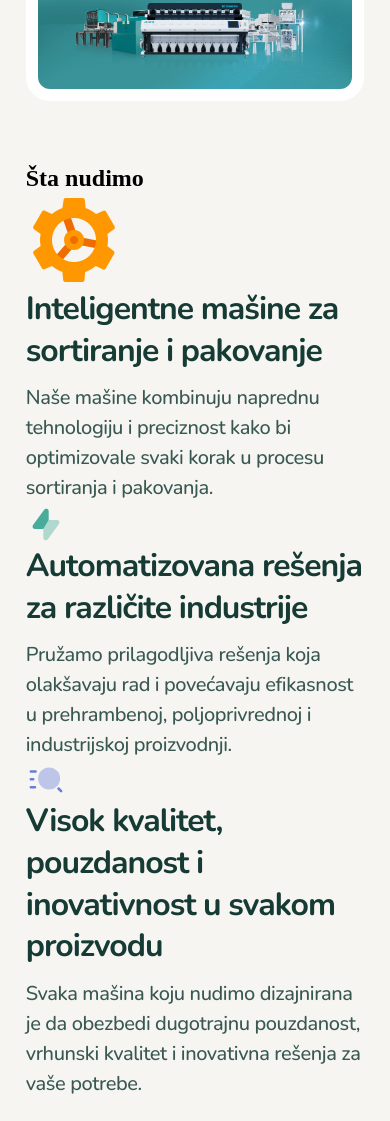
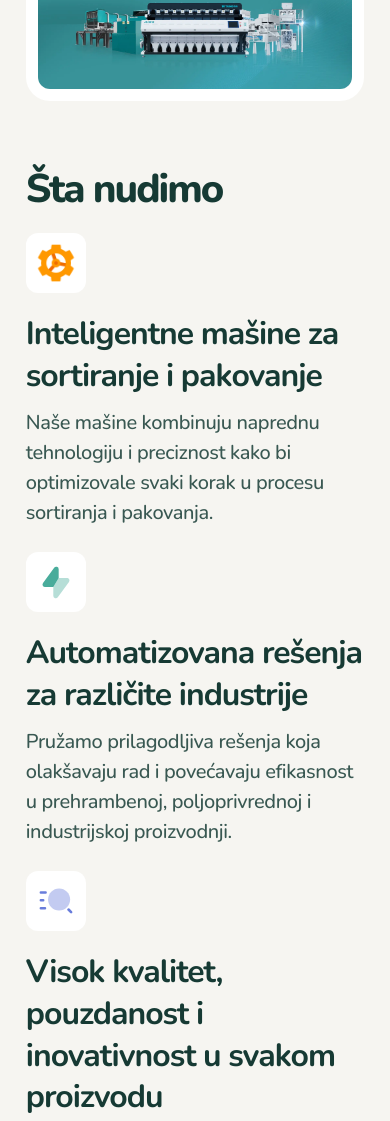
Before and after one commit to Darko96/plantSelect, a plain HTML site: page index.html in a window 390 px wide. Shown: the part 648-1769 px from the top of the page. Drawn offline with Linux system fonts and the light colour scheme.

Commit message:
change 3

```diff
--- a/index.html
+++ b/index.html
@@ -76,13 +76,14 @@
       </section>
 
       <section class="feature container">
-        <h2 class="feature__heading">Šta nudimo</h2>
+        <h2 class="real-life__heading">Šta nudimo</h2>
         <div class="feature__grid">
           <div class="feature__item">
             <div class="feature__img-box">
               <img
                 src="assets/images/masine-icon.png"
-                alt="Whole food recipes icon"
+                alt="Inteligentne mašine za sortiranje i pakovanje"
+                style="max-width: 42px"
               />
             </div>
             <div class="feature__text-box text-box">
--- a/style/style.css
+++ b/style/style.css
@@ -522,6 +522,73 @@ button {
 }
 
 /*******************\
+    Feature
+\*******************/
+.feature {
+  padding-bottom: 6rem;
+  border-bottom: 1px solid #d0dcd9;
+}
+@media (max-width: 450px) {
+  .feature {
+    padding-bottom: 0;
+    border-bottom: none;
+  }
+}
+.feature__heading {
+  text-align: center;
+  font-family: "Nunito", sans-serif;
+  font-weight: 800;
+  font-size: 3rem;
+  line-height: 120%;
+  letter-spacing: -2px;
+  color: #163a34;
+  margin-bottom: 3rem;
+}
+@media (max-width: 850px) {
+  .feature__heading {
+    text-align: left;
+  }
+}
+
+@media (max-width: 450px) {
+  .feature__heading {
+    font-family: "Nunito", sans-serif;
+    font-weight: 800;
+    font-size: 2.5rem;
+    line-height: 120%;
+    letter-spacing: -2px;
+    margin-bottom: 2rem;
+  }
+}
+.feature__grid {
+  display: grid;
+  grid-template-columns: repeat(auto-fit, minmax(376px, 1fr));
+  gap: 2rem;
+}
+@media (max-width: 450px) {
+  .feature__grid {
+    grid-template-columns: 1fr;
+    gap: 1.5rem;
+  }
+}
+
+.feature__img-box {
+  width: 3.75rem;
+  height: 3.75rem;
+  background-color: #fff;
+  border-radius: 12px;
+  display: flex;
+  align-items: center;
+  justify-content: center;
+  margin-bottom: 1.5rem;
+}
+@media (max-width: 450px) {
+  .feature__img-box {
+    margin-bottom: 1.25rem;
+  }
+}
+
+/*******************\
     Text box
 \*******************/
 .text-box__heading {
```
